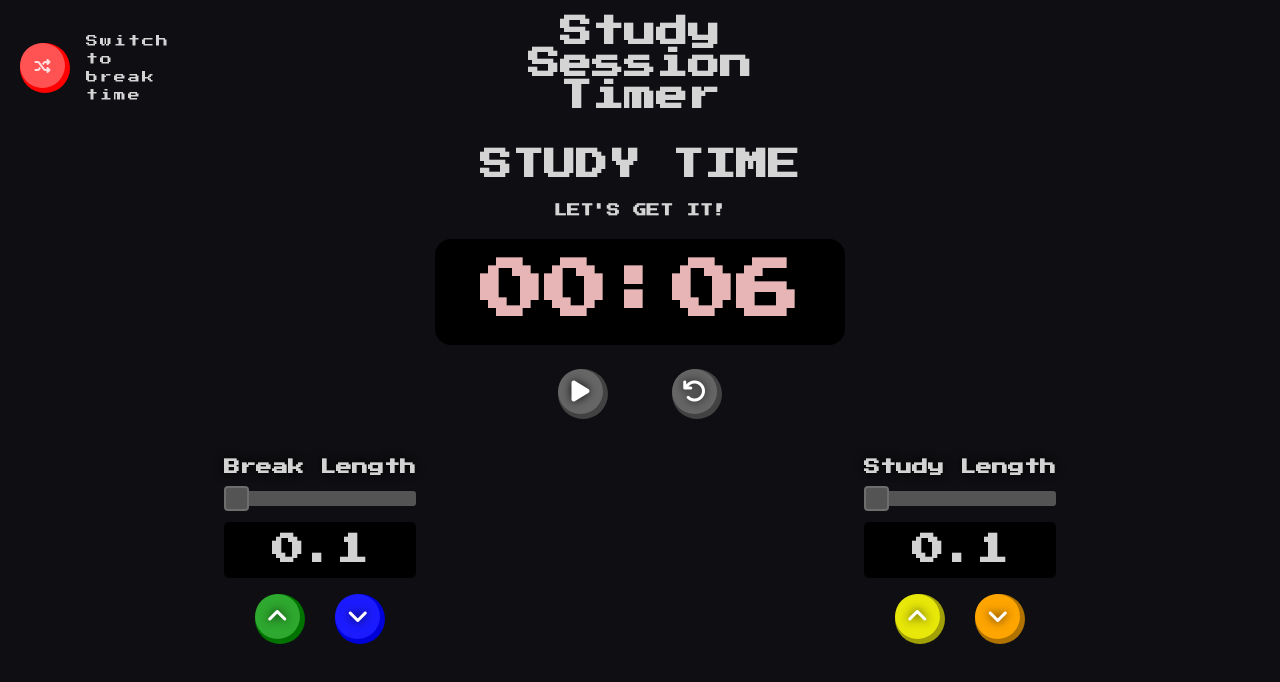
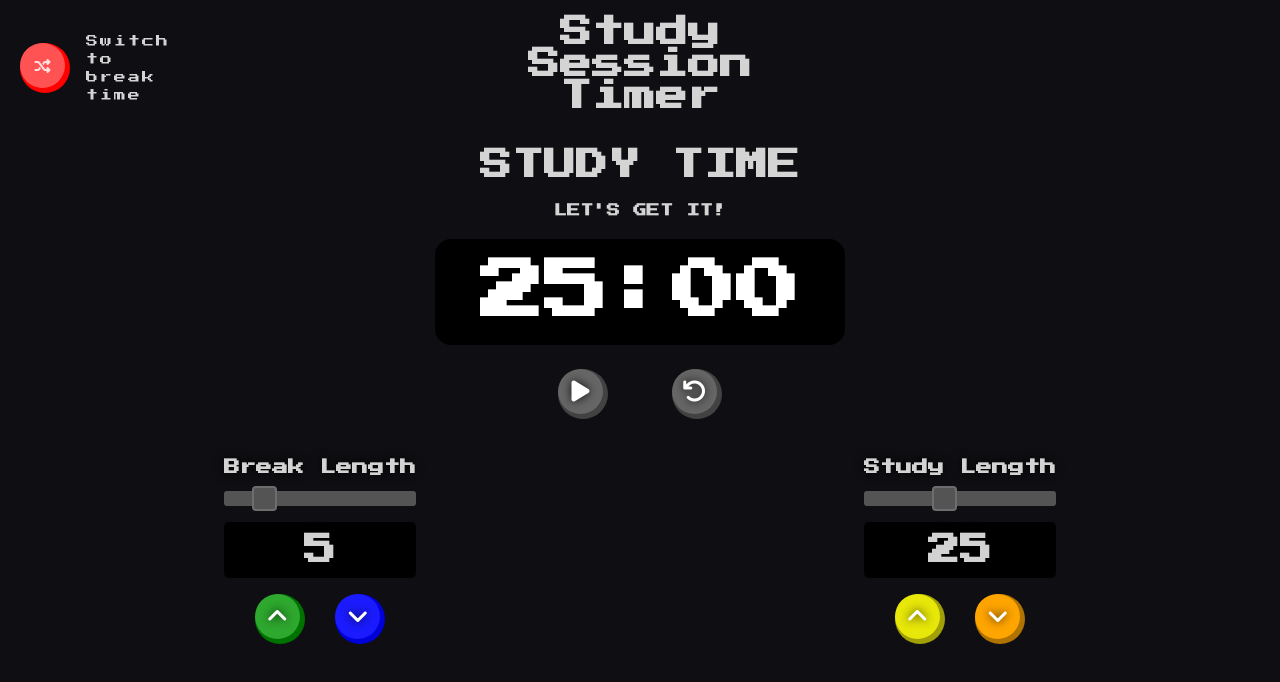
Before and after one commit to seantokuzo/StudyTimer, a React (Create React App) app: page / in a window 1280 px wide. Shown: the top 682 px of the page. Built offline with nearby package versions, Linux system fonts and the light colour scheme; a web font is replaced by a local one.

Commit message:
Should be good to go, pass them tests

```diff
--- a/src/App.js
+++ b/src/App.js
@@ -3,7 +3,7 @@ import oneUpSFX from './sounds/smb_1-up.m4a'
 import bumpSFX from './sounds/smb_bump.m4a'
 import coinSFX from './sounds/smb_coin.m4a'
 import restartSFX from './sounds/smb_flagpole.m4a'
-import breakOverSFX from './sounds/smb_gameover.m4a'
+// import breakOverSFX from './sounds/smb_gameover.m4a'
 import startBreakSFX from './sounds/smb_jump-super.m4a'
 import pauseSFX from './sounds/smb_pause.m4a'
 import startStudySFX from './sounds/smb_pipe.m4a'
@@ -20,9 +20,9 @@ function App() {
   const warningSound = new Audio(warningSFX)
   const pauseSound = new Audio(pauseSFX)
   const restartSound = new Audio(restartSFX)
-  const breakOverSound = new Audio(breakOverSFX)
+  // const breakOverSound = new Audio(breakOverSFX)
   const studyOverSound = new Audio(studyOverSFX)
-  // studyOverSound.attributes.id = 'beep'
+  studyOverSound.attributes.id = 'beep'
   const startBreakSound = new Audio(startBreakSFX)
   const startStudySound = new Audio(startStudySFX)
   const [breakLength, setBreakLength] = useState(0)
@@ -36,8 +36,8 @@ function App() {
   const [myInterval, setMyInterval] = useState('')
 
   useEffect(() => {
-    setBreakLength(0.1)
-    setStudyLength(0.1)
+    setBreakLength(5)
+    setStudyLength(25)
   }, [])
 
   useEffect(() => {
@@ -53,7 +53,7 @@ function App() {
   }, [studyLength, breakLength, isBreak])
 
   function incrementBreak() {
-    if (disableButtons) return
+    if (disableButtons || timerActive) return
     if (breakLength < 60 && breakLength < studyLength) {
       setDisableButtons(true)
       incrementSound.play()
@@ -76,7 +76,7 @@ function App() {
   }
 
   function decrementBreak() {
-    if (disableButtons) return
+    if (disableButtons || timerActive) return
     if (breakLength > 1) {
       setDisableButtons(true)
       decrementSound.play()
@@ -99,7 +99,7 @@ function App() {
   }
 
   function incrementStudy() {
-    if (disableButtons) return
+    if (disableButtons || timerActive) return
     if (studyLength < 60) {
       setDisableButtons(true)
       incrementSound.play()
@@ -122,7 +122,7 @@ function App() {
   }
 
   function decrementStudy() {
-    if (disableButtons) return
+    if (disableButtons || timerActive) return
     if (studyLength > 1) {
       setDisableButtons(true)
       decrementSound.play()
@@ -178,7 +178,7 @@ function App() {
           className="slider"
           id="myRange"
           onChange={handleBreakSlider}
-          disabled={disableButtons ? true : false}
+          disabled={disableButtons || timerActive ? true : false}
         />
         <div className="timer-value-div">
           <h3
@@ -229,7 +229,7 @@ function App() {
           className="slider"
           id="myRange"
           onChange={handleStudySlider}
-          disabled={disableButtons ? true : false}
+          disabled={disableButtons || timerActive ? true : false}
         />
         <div className="timer-value-div">
           <h3
@@ -307,12 +307,11 @@ function App() {
       if (myInterval) {
         myInterval.cancel()
       }
+      studyOverSound.play()
       if (isBreak) {
         setTimeLeft(studyLength * 60)
-        breakOverSound.play()
       } else {
         setTimeLeft(breakLength * 60)
-        studyOverSound.play()
       }
       startTimer()
       setIsBreak((prevIsBreak) => !prevIsBreak)
```
